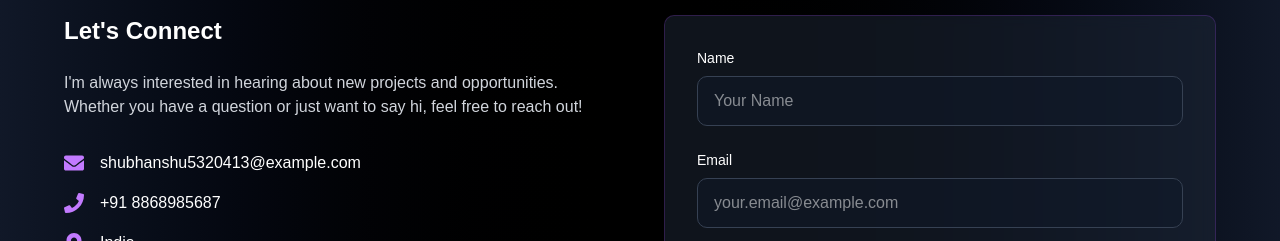
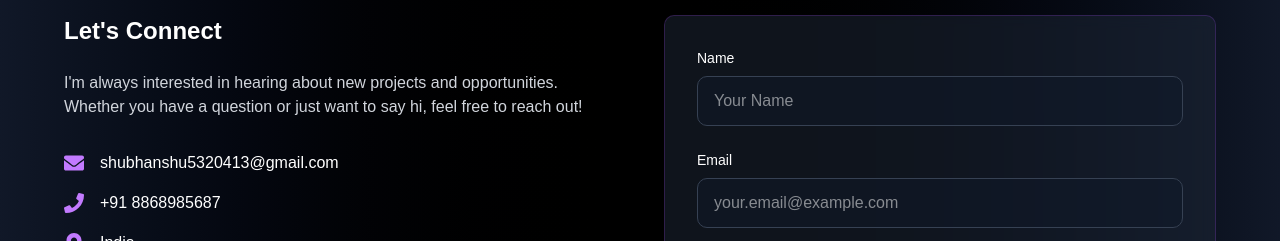
Before and after one commit to ShubhanshuOO7/portFolio, a React (Vite) app in the folder frontend/: page / in a window 1280 px wide. Shown: the part 3425-3666 px from the top of the page. Built offline with nearby package versions, Linux system fonts and the light colour scheme; no server answers.

Commit message:
change_errors

```diff
--- a/frontend/src/components/section/ContactMe.tsx
+++ b/frontend/src/components/section/ContactMe.tsx
@@ -52,7 +52,7 @@ export default function ContactMe() {
                         <div className="space-y-4">
                             <div className="flex items-center gap-4">
                                 <FaEnvelope className="text-purple-400 text-xl" />
-                                <span>shubhanshu5320413@example.com</span>
+                                <span>shubhanshu5320413@gmail.com</span>
                             </div>
                             <div className="flex items-center gap-4">
                                 <FaPhone className="text-purple-400 text-xl" />
```
